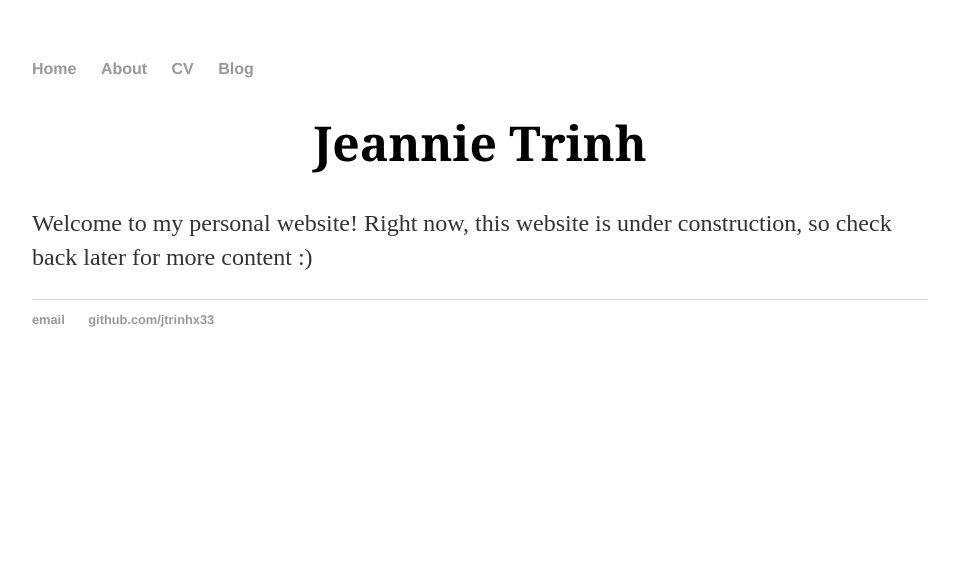
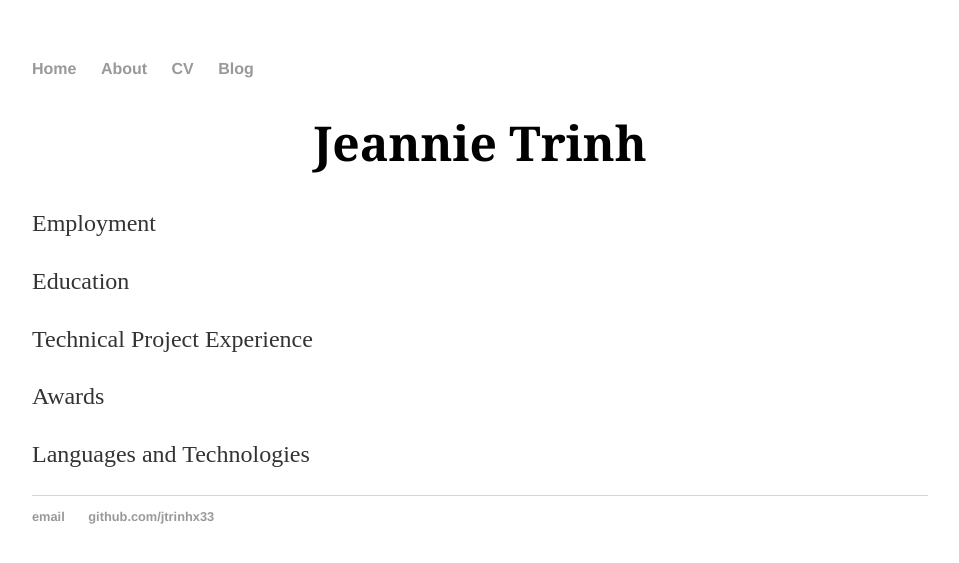
Before and after one commit to jtrinhx33/jtrinhx33.github.io, a Jekyll site: the page built from cv/index.html, in a window 1280 px wide. Shown: the top 563 px of the page, without its empty margins (160-1119 px from the left). Built offline with Jekyll 4.4.1, drawn with Linux system fonts in a browser that asks for light colours.

Commit message:
Update index.html

```diff
--- a/cv/index.html
+++ b/cv/index.html
@@ -4,5 +4,9 @@ title: Jeannie Trinh CV
 ---
 <div class="cv">
 	<center><h1>Jeannie Trinh</h1></center>
-	<p>Welcome to my personal website! Right now, this website is under construction, so check back later for more content :)</p>
+	<p>Employment</p>
+	<p>Education</p>
+	<p>Technical Project Experience</p>
+	<p>Awards</p>
+	<p>Languages and Technologies</p>
 </div><!-- /.blurb -->
```
